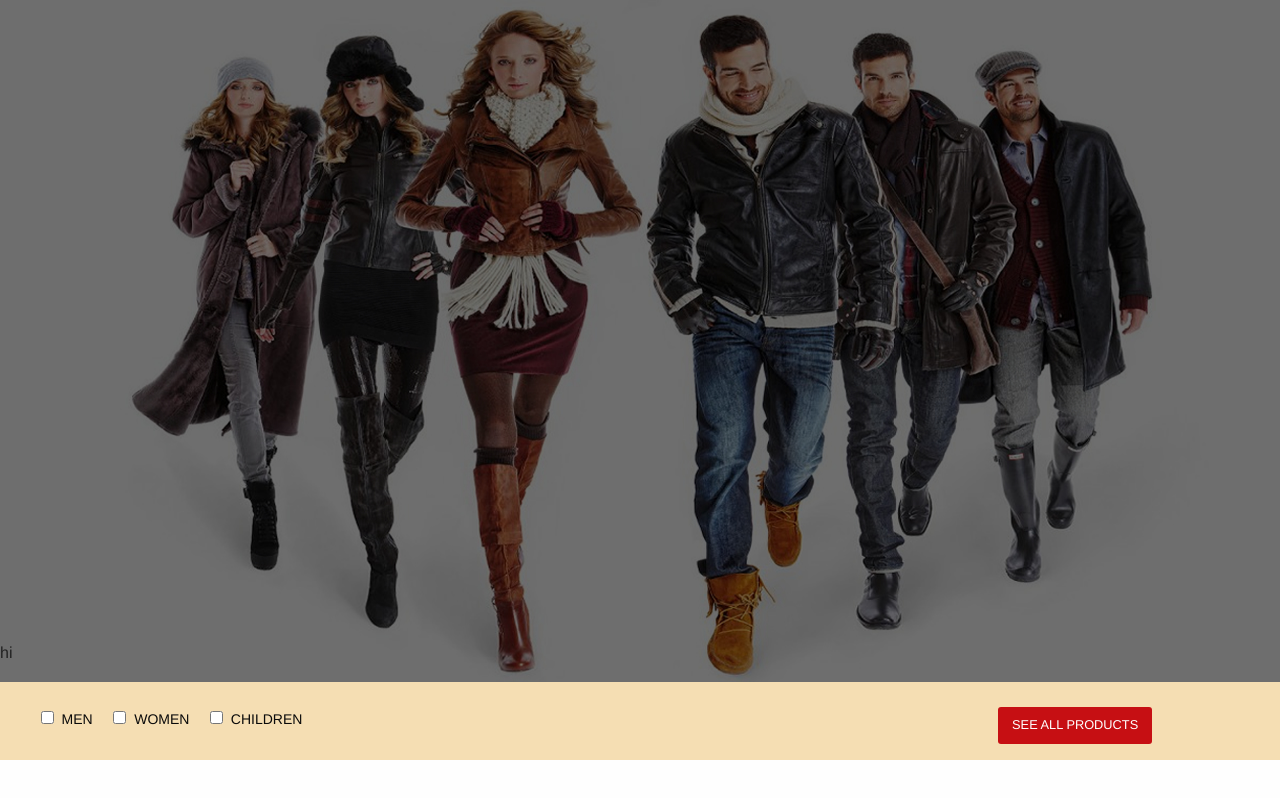
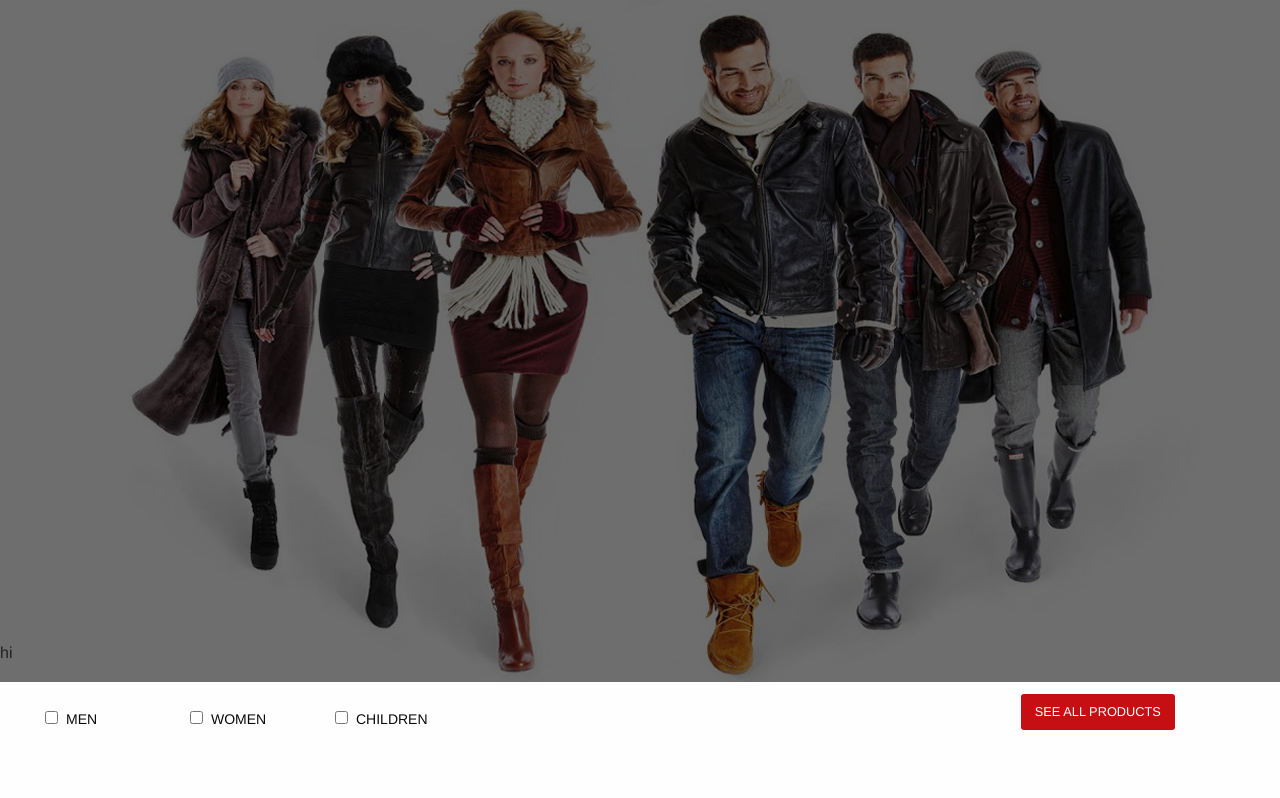
Before and after one commit to meshnesh/yolomy, a plain HTML site: page index.html in a window 1280 px wide. Drawn offline with Linux system fonts and the light colour scheme.

Commit message:
added changes to the cechk buttons

```diff
--- a/index.html
+++ b/index.html
@@ -17,24 +17,36 @@
 
 
 
+<!-- check boxes section and button   -->
 
-<div class="btn" style="display: flex;">
-    <div class="row" style="    width: 50%;
-    text-align: left;
-    margin-left: 2%; margin-top: 2%;">
-          <fieldset class="large-6 columns">
-                    <input id="checkbox1" type="checkbox"><label for="checkbox1">MEN</label>
-                    <input id="checkbox2" type="checkbox"><label for="checkbox2">WOMEN</label>
-                    <input id="checkbox3" type="checkbox"><label for="checkbox3">CHILDREN</label>
-      </fieldset>
+
+
+  <div class="small-6 columns" style="    margin-top: 2%;">
+    <fieldset class="large-4 columns" style="width:100%">
+
+<div class="row">
+    <div class="medium-3 columns">
+        <input id="checkbox1" type="checkbox"><label for="checkbox1">MEN</label>
     </div>
 
-    <a class="alert button" href="#" style="margin-right: 10%;
+    <div class="medium-3 columns">
+        <input id="checkbox2" type="checkbox"><label for="checkbox2">WOMEN</label>
+    </div>
 
+    <div class="medium-3 columns end">
+        <input id="checkbox3" type="checkbox"><label for="checkbox3">CHILDREN</label>
+    </div>
+</div>
+
+</fieldset>
+  </div>
+  <div class="small-6 columns">
+   <a class="alert button" href="#" style="margin-left: 60%;
     font-size: 0.8em; margin-top: 2%;">
         SEE ALL PRODUCTS
     </a>
-</div>
+  </div>
+
 
 
     <script src="js/vendor/jquery.min.js"></script>
```
